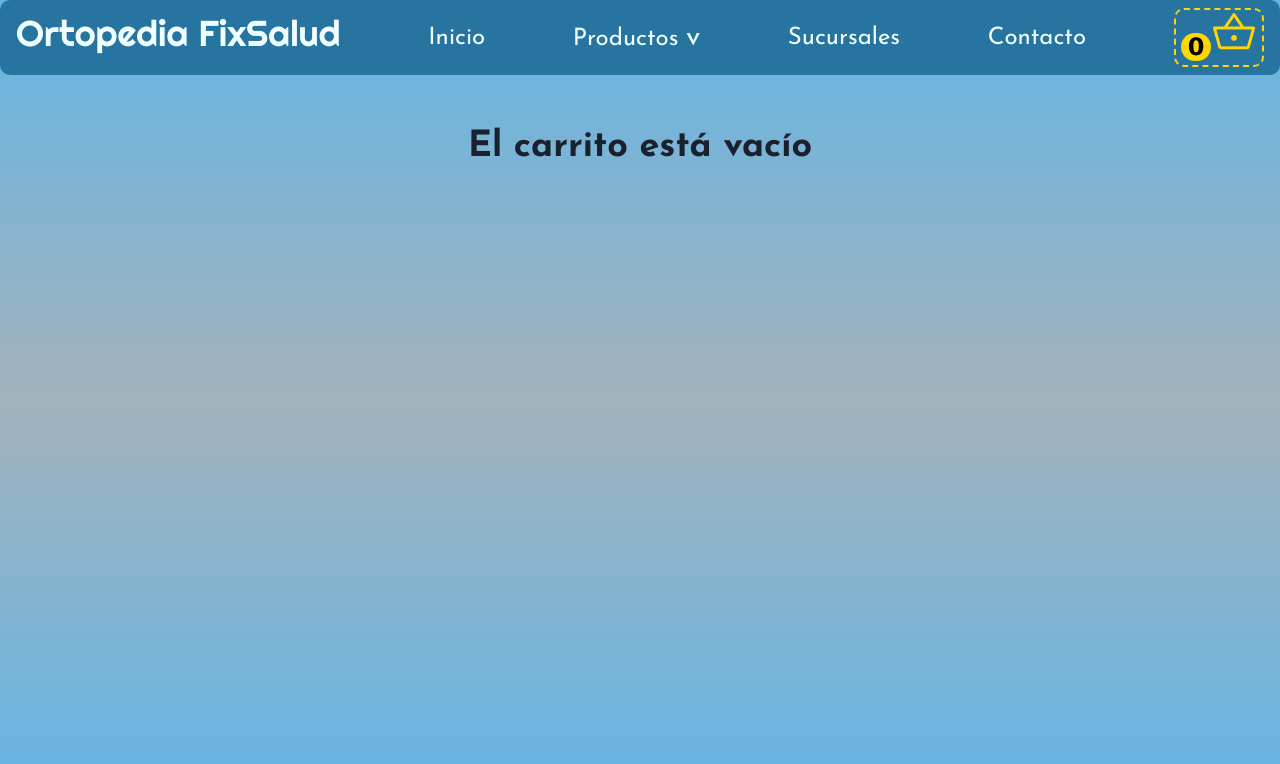
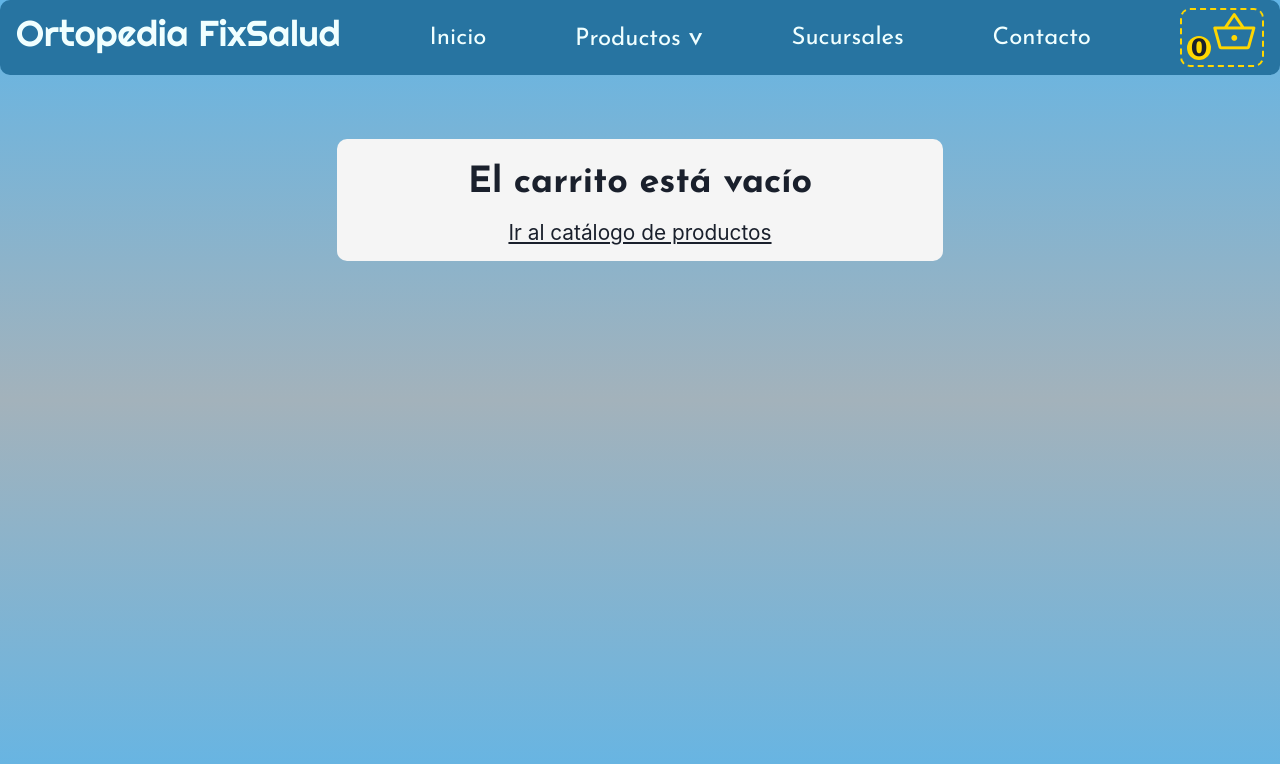
Before and after one commit to JuanmaEiroa/Coderhouse-ReactJS-ProyectoFinal-Eiroa, a React (Vite) app: page /cart in a window 1280 px wide. Shown: the top 764 px of the page. Built offline with nearby package versions, Linux system fonts and the light colour scheme; a small style sheet from the web is missing.

Commit message:
Entrega Final: Arreglos finales de estilo en Cart, CartWidget y BuyerForm. Previo inicio de creación de Firebase

```diff
--- a/index.html
+++ b/index.html
@@ -37,3 +37,5 @@
     <script type="module" src="/src/main.jsx"></script>
   </body>
 </html>
+
+<!--Code by Juan Manuel Eiroa-->
--- a/src/components/Cart.jsx
+++ b/src/components/Cart.jsx
@@ -11,21 +11,29 @@ import {
   Center,
   Badge,
   Divider,
+  Flex,
+  Spacer,
 } from "@chakra-ui/react";
 import { CartContext } from "../context/ShoppingCartContext";
 import React, { useContext } from "react";
 import BuyerForm from "./BuyerForm";
-
+import { Link } from "react-router-dom";
 
 const Cart = () => {
-  const { cart, resetCart, handleRemoveItem, total, showForm, handleShowForm } = useContext(CartContext);
+  const { cart, resetCart, handleRemoveItem, total, showForm, handleShowForm } =
+    useContext(CartContext);
 
   return (
     <>
       {cart.length === 0 ? (
+        <Container className="emptyCart">
           <Center>
             <Heading className="cartTitle">El carrito está vacío</Heading>
           </Center>
+          <Center>
+            <Link to={"/catalog"}>Ir al catálogo de productos</Link>
+          </Center>
+        </Container>
       ) : (
         <Container maxW="4xl" className="cartContainer">
           <Heading className="cartTitle">Mi Carrito</Heading>
@@ -36,16 +44,21 @@ const Cart = () => {
                   <h2>
                     <AccordionButton
                       _expanded={{ bg: "lightblue", color: "white" }}
+                      className="cartItem"
                     >
                       <Box as="span" flex="1" textAlign="left">
-                        <Badge className="cartQuantity">{prod.quantity}x</Badge>{" "}
+                        <Badge fontSize="1.1em" className="cartQuantity">
+                          {prod.quantity}
+                        </Badge>{" "}
                         {prod.item.name}
                       </Box>
                       <AccordionIcon />
                     </AccordionButton>
                   </h2>
                   <AccordionPanel className="itemExpanded">
-                    <Badge className="cartQuantity">{prod.quantity}x</Badge>{" "}
+                    <Badge fontSize="1.1em" className="cartQuantity">
+                      {prod.quantity}
+                    </Badge>{" "}
                     {prod.item.name} - Precio Unitario: ${prod.item.price} -
                     Subtotal: ${prod.item.price * prod.quantity}
                     <br />
@@ -64,12 +77,21 @@ const Cart = () => {
               ))}
             </Accordion>
           </Container>
-          <Box w="30%" p={2} className="cartTotal"><u>Total de su compra:</u> ${total}</Box>
-          <Divider className="cartDivider"/>
+          <Box w="30%" p={2} className="cartTotal">
+            <u>Total de su compra:</u> ${total}
+          </Box>
+          <Divider className="cartDivider" />
+          <Center>
+          <Flex w="40%">
             <Button colorScheme={"red"} onClick={resetCart}>
               Vaciar Carrito
             </Button>
-          <Button colorScheme={"green"} onClick={handleShowForm}>Finalizar Compra</Button>
+            <Spacer />
+            <Button colorScheme={"green"} onClick={handleShowForm}>
+              Finalizar Compra
+            </Button>
+          </Flex>
+          </Center>
         </Container>
       )}
       {showForm && <BuyerForm />}
--- a/src/components/CartWidget.jsx
+++ b/src/components/CartWidget.jsx
@@ -1,3 +1,4 @@
+import { Badge } from "@chakra-ui/react";
 import React, { useContext } from "react";
 import { CartContext } from "../context/ShoppingCartContext";
 
@@ -8,7 +9,7 @@ const CartWidget = () => {
   return (
     <>
         <button className="cart">
-        <span className="cartCounter">{totalItems}</span>
+        <Badge fontSize="1em" className="cartCounter">{totalItems}</Badge>
         <span className="itemCart material-symbols-outlined">shopping_basket</span>
         </button>
     </>
--- a/src/main.css
+++ b/src/main.css
@@ -77,10 +77,8 @@ h1 {
 }
 
 .cartCounter {
-  background-color: gold;
-  padding: 0 7px;
-  text-align: center;
-  border-radius: 15px;
+  background-color: gold !important;
+  border-radius: 50px !important;
   font-weight: 600;
   line-height: 1;
 }
@@ -108,7 +106,7 @@ h1 {
 .background {
   background-image: url(./assets/backgroundimage.jpg);
   background-size: cover;
-  margin: 2% 1%;
+  margin: 9% 0;
   padding: 10% 0;
   background-repeat: no-repeat;
   opacity: 0.85;
@@ -189,7 +187,7 @@ h1 {
 .cartContainer {
   background-color: rgba(40, 106, 133, 0.322);
   margin-top: 2%;
-  padding-bottom: 2%;
+  padding-bottom: 1%;
   text-align: center;
 }
 
@@ -202,6 +200,7 @@ h1 {
 .cartItemList {
   background-color: whitesmoke;
   border-radius: 5px;
+  padding: 2% 0;
   margin-bottom: 1%;
   max-width: 90% !important;
 }
@@ -239,6 +238,18 @@ h1 {
   margin-bottom: 2%;
 }
 
+.emptyCart {
+  margin-top: 5%;
+  background-color: whitesmoke;
+  padding-bottom: 1%;
+  border-radius: 10px;
+}
+
+.emptyCart a {
+  font-size: 1.3em;
+  text-decoration: underline;
+}
+
 /*FIN CSS CART*/
 /*--------------------*/
 /*INICIO CSS FORM*/
@@ -266,3 +277,5 @@ h1 {
   text-align: right;
   font-size: 0.9em !important;
 }
+
+/*FIN CSS FORM*/
```
Also changed, not shown: src/assets/readme/itemcart.png (added). Lines whose indentation alone changed are shown as unchanged.
